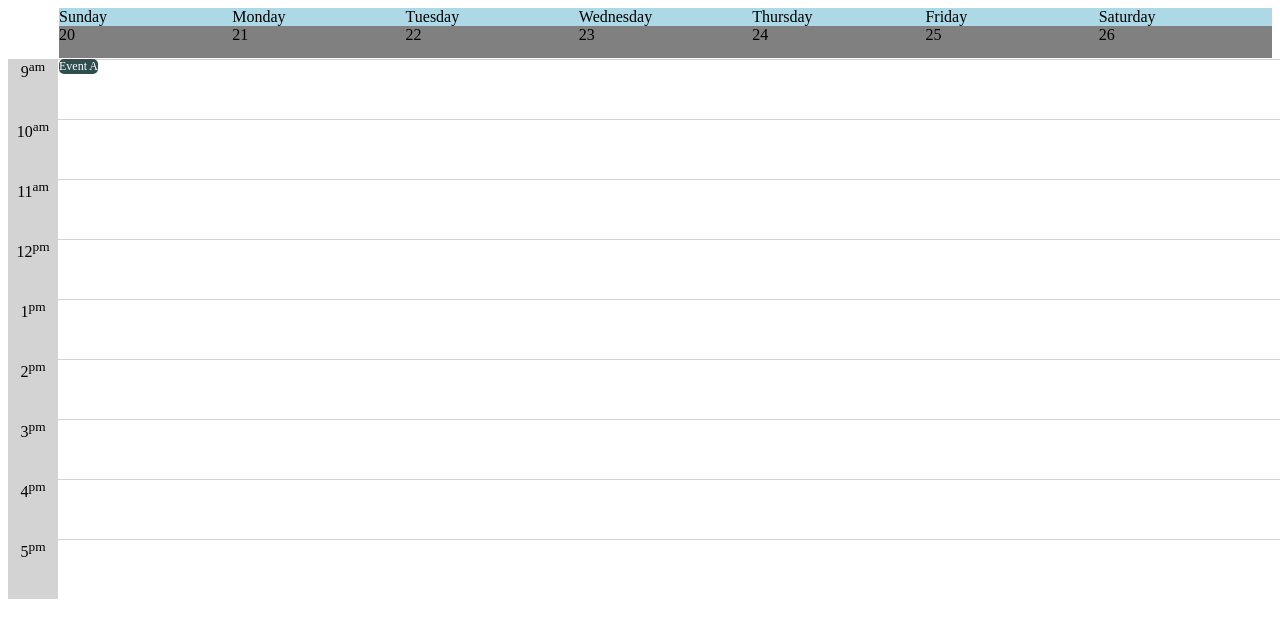
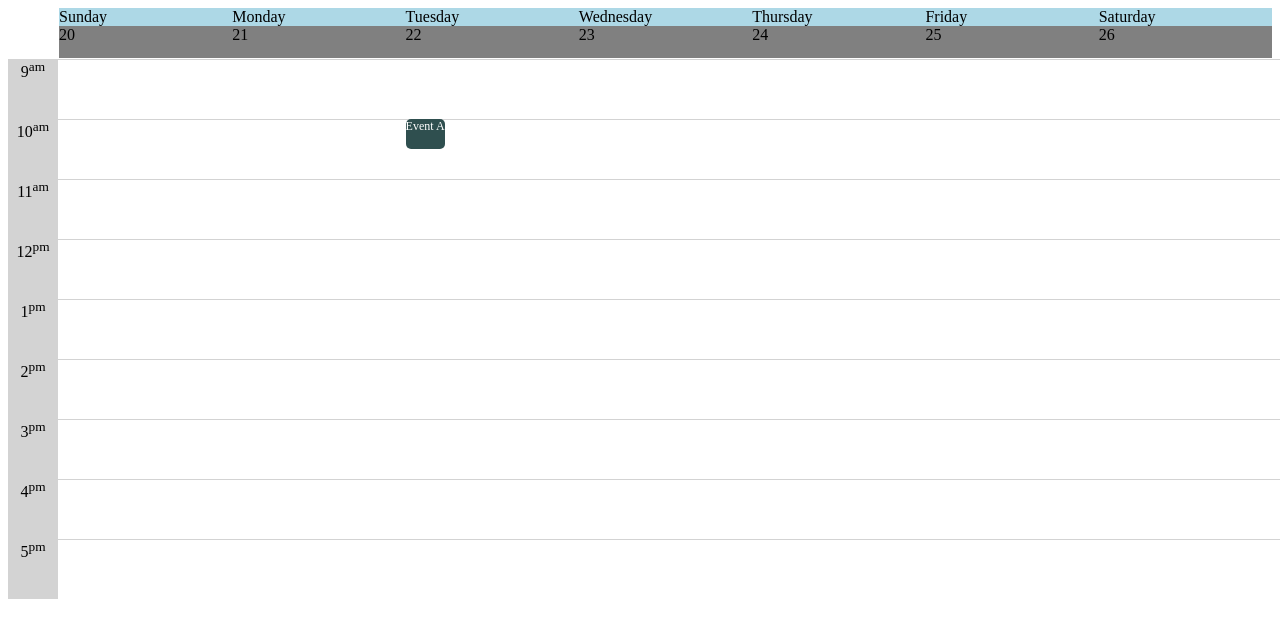
Before and after one commit to MuleBot1/MuleBot1.github.io, a plain HTML site: page index.html in a window 1280 px wide. Drawn offline with Linux system fonts and the light colour scheme.

Commit message:
Update style.css

```diff
--- a/style.css
+++ b/style.css
@@ -69,6 +69,7 @@ ul {
   grid-area: main;
   position: relative;
 }
+
 .slot {
   position: absolute;
   background: darkslategray;
@@ -77,3 +78,15 @@ ul {
   color: white;
   font-size: 12px;
 }
+
+.slot-1 {
+  height: 30px;
+
+  /**
+  9-10 = 1 * 60 = 60min
+  60/15 = 4 +1 = 5;
+  */
+  grid-row: 5;
+
+  grid-column: 3;
+}
```
